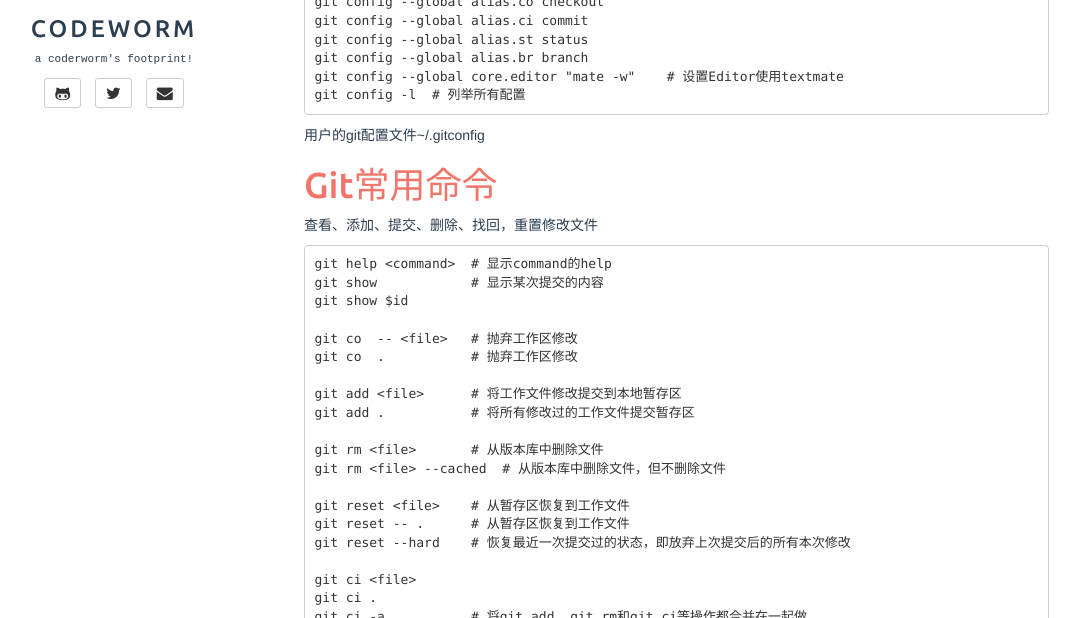
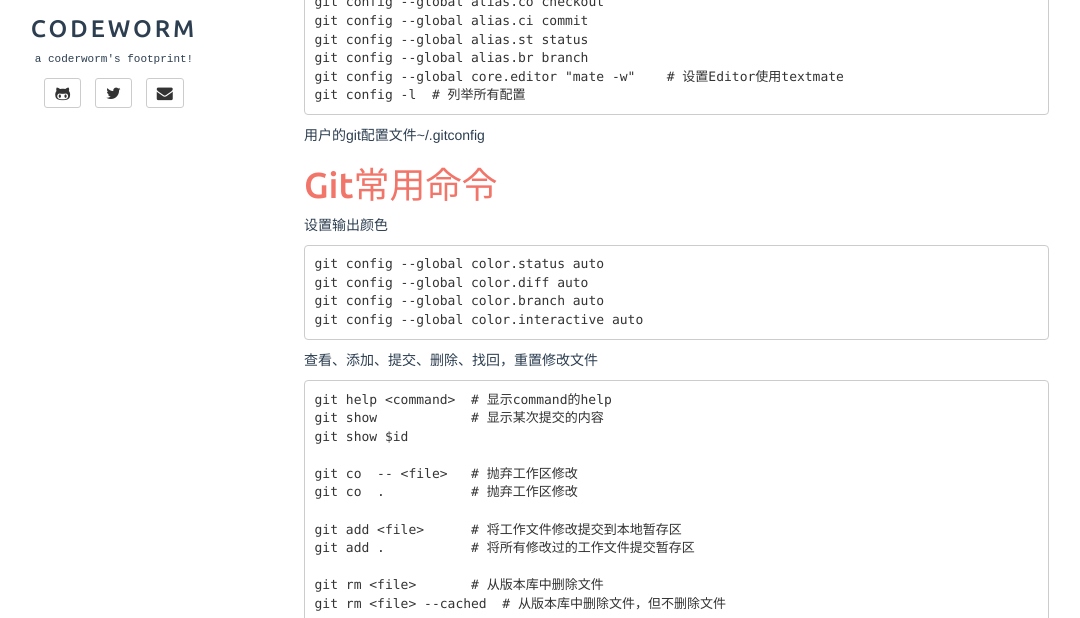
Before and after one commit to yuxingfirst/blog, a Jekyll site: the page built from _posts/other/2013-12-26-git-command-backup.md, in a window 1280 px wide and 900 px high, cut to the strip 282-900 px from the top of the window. Shown: the whole strip, without its empty margins (46-1126 px from the left). Built offline with Jekyll 4.4.1, drawn with Linux system fonts in a browser that asks for light colours; comment, search, counter and statistics services are not loaded.

Commit message:
git-command增加设置颜色命令

```diff
--- a/_posts/other/2013-12-26-git-command-backup.md
+++ b/_posts/other/2013-12-26-git-command-backup.md
@@ -22,6 +22,13 @@ Git配置
 
 Git常用命令
 =========
+
+设置输出颜色
+
+	git config --global color.status auto
+	git config --global color.diff auto
+	git config --global color.branch auto
+	git config --global color.interactive auto
 
 查看、添加、提交、删除、找回，重置修改文件
 
```
